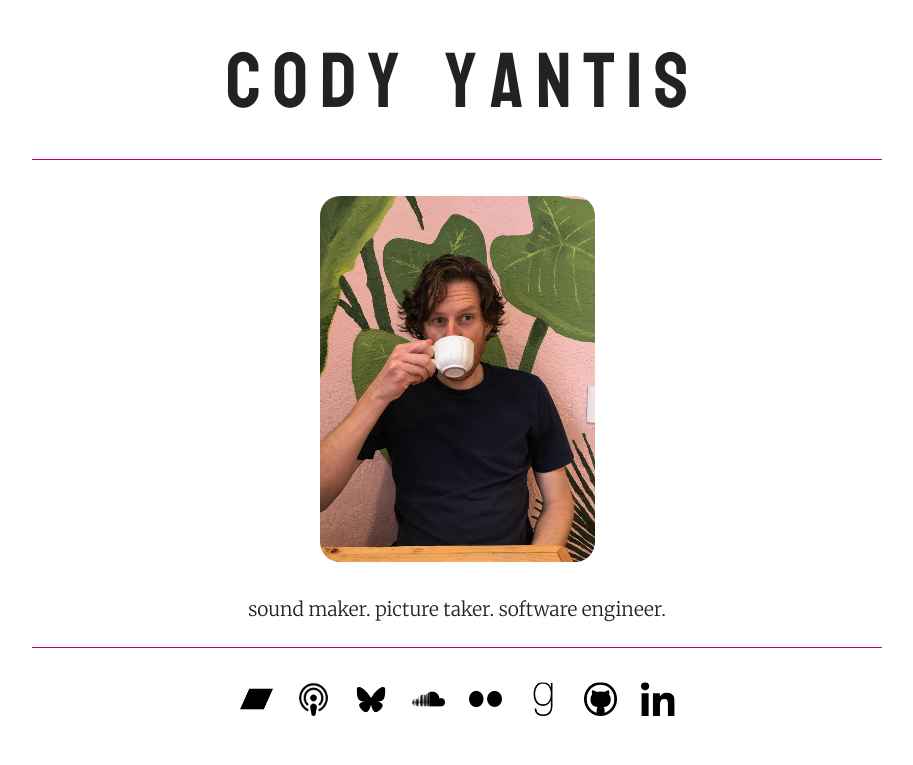
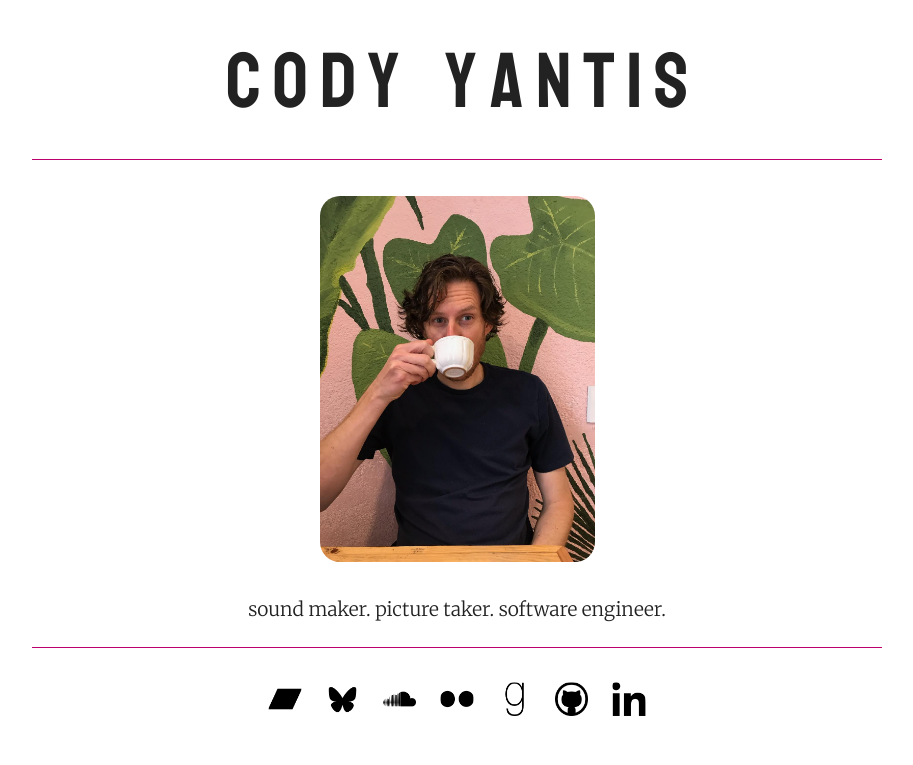
Before and after one commit to cyantis/my-website, a plain HTML site: page index.html in a window 1280 px wide. Shown: the whole page, without its empty margins (183-1096 px from the left). Drawn offline with Linux system fonts and the light colour scheme.

Commit message:
removes podbean footer icon

```diff
--- a/index.html
+++ b/index.html
@@ -20,7 +20,6 @@
 	<footer>
 	<p align="center">
 		<a href="http://cyantis.bandcamp.com/"><img src="icons/bandcamp.png" /></a>
-		<a href="https://cyantis.podbean.com/"><img src="icons/podcast.png" /></a>
 		<a href="https://bsky.app/profile/cyantis.bsky.social"><img src="icons/bluesky.png" /></a>
 		<a href="http://soundcloud.com/outrage-is-a-hat"><img src="icons/soundcloud.png" /></a>
 		<a href="https://www.flickr.com/photos/cyantis"><img src="icons/flickr.png" /></a>
```
Also changed, not shown: icons/podcast.png (deleted).
